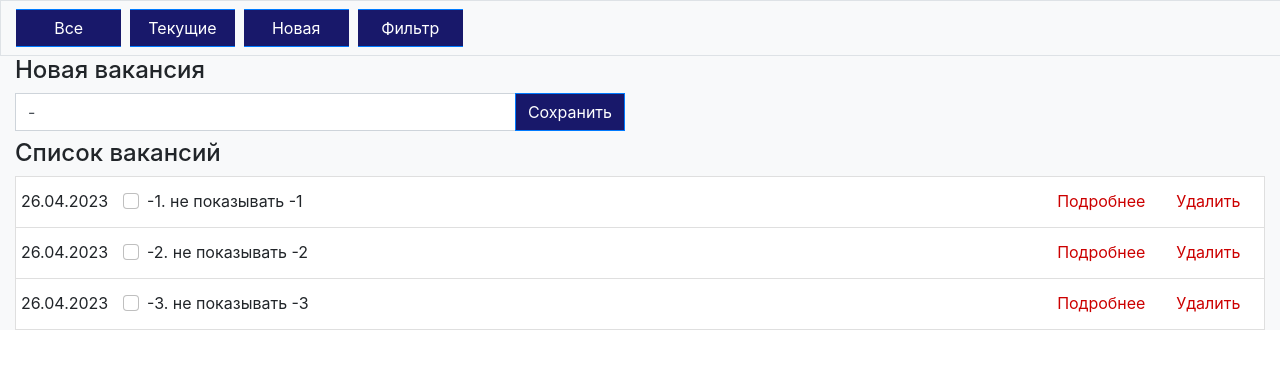
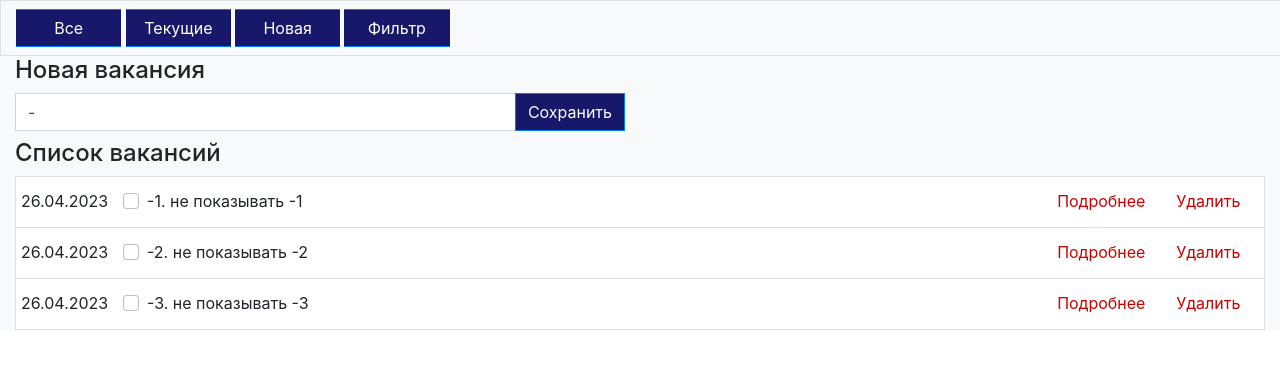
Before and after one commit to cherepakhin/vacancy_front, a React (Create React App) app: page / in a window 1280 px wide. Shown: the top 368 px of the page. Built offline with nearby package versions, Linux system fonts and the light colour scheme.

Commit message:
выравнивание расстояния между кнопками в основном меню

```diff
--- a/src/App.css
+++ b/src/App.css
@@ -135,8 +135,3 @@
 .list-group {
     border-radius: 0px !important;
 }
-
-.last-button {
-    left: 0.3em;
-    margin-left: 0em;
-}
--- a/src/App.js
+++ b/src/App.js
@@ -16,11 +16,12 @@ function App() {
       <Row className="fixed-top mt-0 md-1 pd-1 pl-0 ml-0 bg-light table-bordered">
         {/* Одна колонка во всю ширину экрана (xs=12). Отступ элеиентов внутри колонки сверху и снизу (mt-2 mb-2) = 8px */}
         <Col xs={12} className="mt-2 mb-2">
-            {/* все кнопки имеют одинаковую ширину col-1*/}
-            <Button className="ml-0 pl-1 pr-1 col-md-1 col-sm-2">Все</Button> {/* для первой колонки отступ СЛЕВА =0, для остальных ml-1 */}
-            <Button className="ml-1 pl-1 pr-1 col-md-1 col-sm-2">Текущие</Button> {/* margin left = 1 */}
-            <Button className="ml-1 pl-1 pr-1 col-md-1 col-sm-2">Новая</Button>
-            <Button className="ml-1 pl-1 pr-1 col-md-1 col-sm-2 last-button">Фильтр</Button>
+            {/* все кнопки имеют одинаковую ширину on middle device 1 column(col-md-1), on small device 2 columns(col-sm-2) */}
+            <Button className="ml-0 mr-0 col-md-1 col-sm-2">Все</Button> {/* для первой колонки отступ СЛЕВА =0, для остальных ml-1 */}
+            {/* ml-1 margin left = 1 (1 char 'x') */}
+            <Button className="mr-1 col-md-1 col-sm-2">Текущие</Button>
+            <Button className="mr-1 col-md-1 col-sm-2">Новая</Button>
+            <Button className="mr-0 col-md-1 col-sm-2">Фильтр</Button>
         </Col>
       </Row>
       {/*TODO: убрать это поле */}
```
